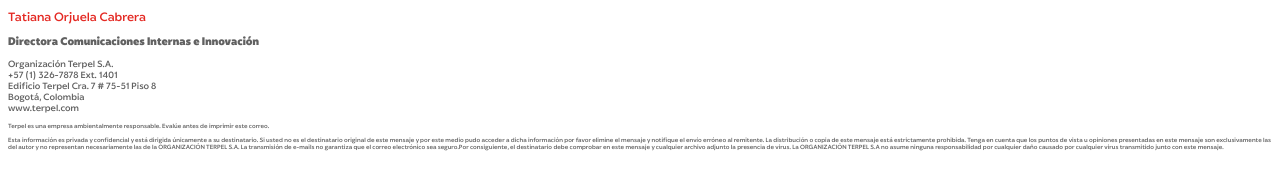
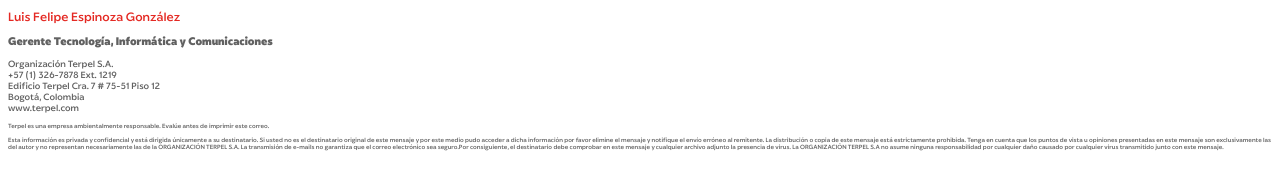
Before and after one commit to oojeda918/Oojeda, a plain HTML site: page index.html in a window 1280 px wide. Shown: the part 40-230 px from the top of the page. Drawn offline with Linux system fonts and the light colour scheme.

Commit message:
Update index.html

```diff
--- a/index.html
+++ b/index.html
@@ -52,17 +52,17 @@
 	<img src="Logo.jpg" width="60px;">
 
 
-	<h1 class="text">Tatiana Orjuela Cabrera</h1>
-	<p class="cargo">Directora Comunicaciones Internas e Innovación</p>
+	<h1 class="text">Luis Felipe Espinoza González</h1>
+	<p class="cargo">Gerente Tecnología, Informática y Comunicaciones</p>
 
 
 
 		<p id="firma">
 			Organización Terpel S.A.
 			<br>
-			+57 (1) 326-7878 Ext. 1401
+			+57 (1) 326-7878 Ext. 1219
 			<br>
-			Edificio Terpel Cra. 7 # 75-51  Piso 8
+			Edificio Terpel Cra. 7 # 75-51  Piso 12
 			<br>
 			Bogotá, Colombia
 			<br>
```
